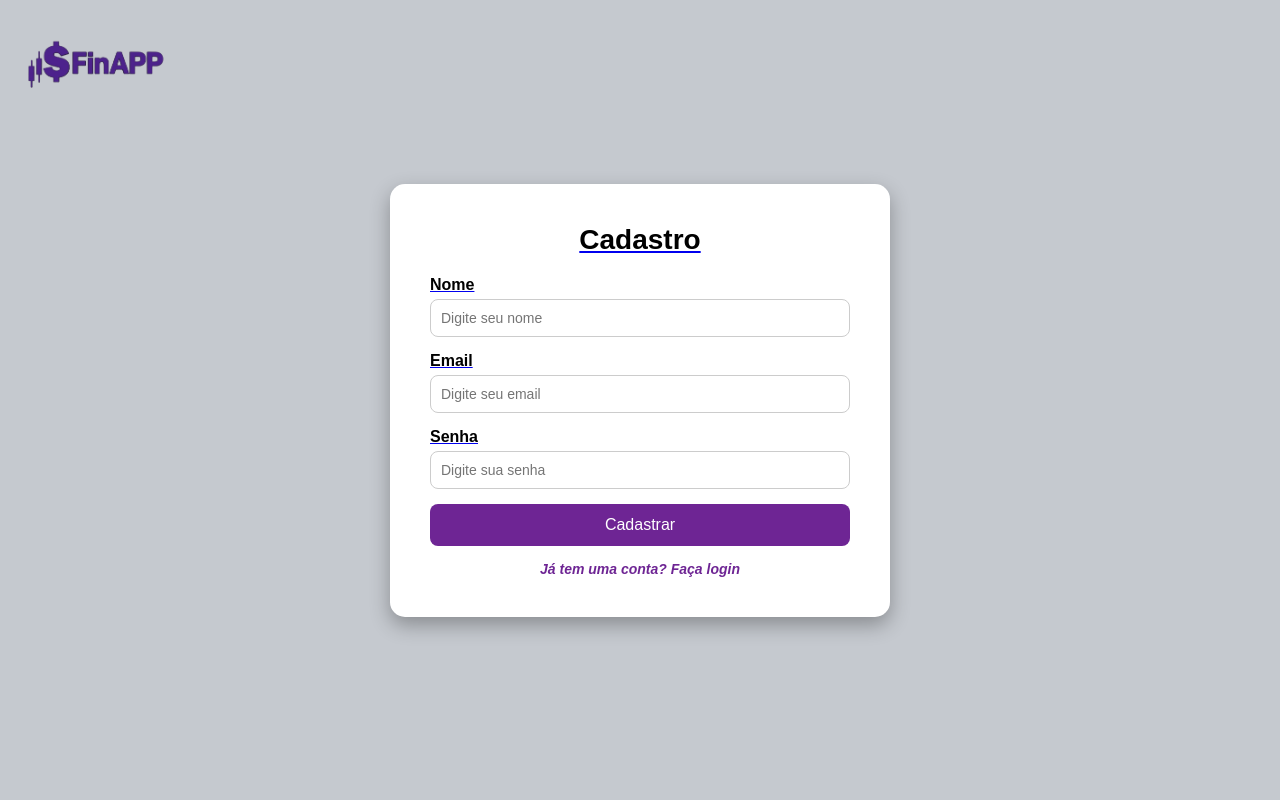
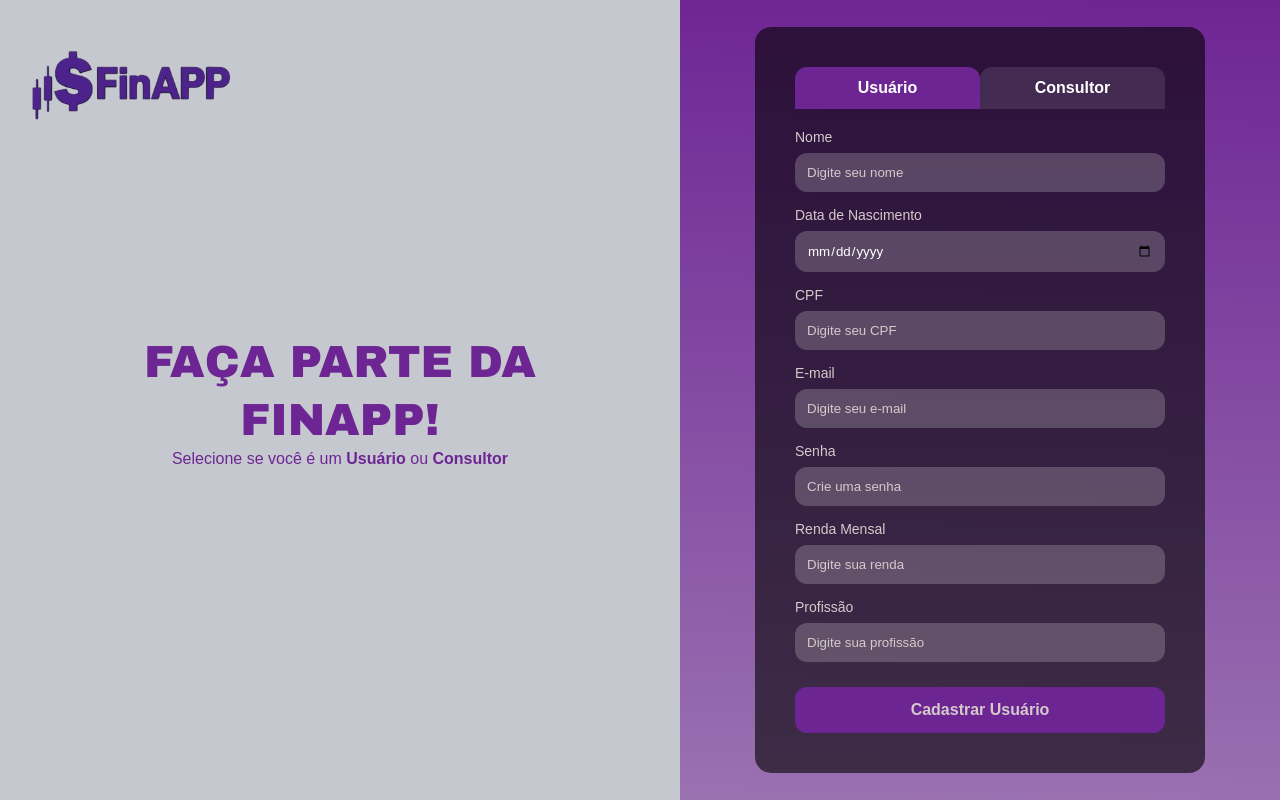
Before and after one commit to Viktor-Barros/FinApp, a Flask app: page /cadastro in a window 1280 px wide. Run offline with Flask 3, Linux system fonts and the light colour scheme.

Commit message:
tela inicial e cadastro pronta, falta integração com api

```diff
--- /dev/null
+++ b/FinApp/static/css/Cadastro.css
@@ -0,0 +1,72 @@
+.cadastro-container {
+  background: rgba(0, 0, 0, 0.6);
+  padding: 40px;
+  border-radius: 16px;
+  width: 100%;
+  max-width: 450px;
+  color: #d5caca;
+}
+
+.tabs {
+  display: flex;
+  margin-bottom: 20px;
+}
+
+.tab {
+  flex: 1;
+  padding: 12px;
+  text-align: center;
+  cursor: pointer;
+  border-radius: 12px 12px 0 0;
+  background: rgba(255,255,255,0.1);
+  color: #fff;
+  font-weight: bold;
+  transition: 0.3s;
+}
+
+.tab.active {
+  background: #6E2594;
+  color: #fff;
+}
+
+.tab-content {
+  display: none;
+}
+
+.tab-content.active {
+  display: block;
+}
+
+.cadastro-container label {
+  display: block;
+  margin-bottom: 8px;
+  font-size: 14px;
+  color: #d5caca;
+}
+
+.cadastro-container input {
+  width: 100%;
+  padding: 12px;
+  margin-bottom: 15px;
+  border: none;
+  border-radius: 12px;
+  background: rgba(255, 255, 255, 0.2);
+  color: #fff;
+}
+
+.cadastro-container input::placeholder {
+  color: #d5caca;
+}
+
+.cadastro-container button {
+  width: 100%;
+  padding: 14px;
+  border: none;
+  border-radius: 12px;
+  font-size: 16px;
+  cursor: pointer;
+  margin-top: 10px;
+  background: #6E2594;
+  color: #d5caca;
+  font-weight: bold;
+}
--- a/FinApp/static/css/index.css
+++ b/FinApp/static/css/index.css
@@ -1,85 +1,165 @@
+
     * {
       margin: 0;
       padding: 0;
       box-sizing: border-box;
-      font-family: "Arial", sans-serif;
+      font-family: Arial, sans-serif;
     }
 
     body {
-      background-color: #C5C9CF;
-      color: #c5c9cf;
+      height: 100vh;
       display: flex;
-      flex-direction: column;
-      min-height: 100vh;
-      overflow-y: scroll;
-      min-height: 100vh; /* garante ocupar a tela toda */
+      justify-content: center;
+      align-items: center;
+      background: linear-gradient(135deg, #C5C9CF, #000);
+      color: #6E2594;
     }
-
      .logo {
     position: absolute;
     top: 20px;
     left: 20px;
-      max-width: 150px;
+    max-width: 200px; /* diminui o tamanho */
     padding: 0;
     text-align: left;
 }
 
     .logo img {
-      width: 100%;
+    width: 110%;
     height: auto;
     display: block;
 }
 
 
-    main {
+    .container {
+      display: flex;
+      width: 100%;
+      height: 100%;
+    }
+
+    .parteEsquerda{
       flex: 1;
       display: flex;
       flex-direction: column;
       justify-content: center;
       align-items: center;
-      text-align: center;
-      flex: 1;
-      padding: 20px;
+      padding: 40px;
+      background: #C5C9CF;
     }
 
-    h1 {
-      font-family: opensans, sans-serif;
-      font-size: 2rem;
-      margin-bottom: 30px;
-      color: #000;
+    .parteEsquerda h1 {
+      font-size: 45px;
+      font-weight: bold;
+      line-height: 1.3;
+      color: #6e2594;
+      font-family: 'Arial Black', sans-serif;
+      text-align: center;
+    }
+
+    .botaoCadastro {
+      margin-top: 50px;
+      background: #6E2594;
+      color: #C5C9CF;
+      padding: 15px 28px;
+      border: none;
+      border-radius: 30px;
+      font-weight: bold;
+      cursor: pointer;
+    }
+
+    .parteDireita{
+      flex: 1;
+      background:linear-gradient(1deg, #9a71b1, #6e2594); ;
+      display: flex;
+      justify-content: center;
+      align-items: center;
+    }
+
+    .login-container {
+      background: rgba(0, 0, 0, 0.6);
+      padding: 40px;
+      border-radius: 16px;
+      width: 100%;
+      max-width: 350px;
+      color: #d5caca;
+    }
+
+    .login-container h2 {
+      font-size: 28px;
+      margin-bottom: 10px;
+      color: #d5caca;
+    }
+
+    .login-container p {
+      font-size: 14px;
+      margin-bottom: 20px;
+      color: #C5C9CF;
+    }
+    .login-container label {
+      display: block;
+      margin-bottom: 8px;
+      font-size: 16px;
+      color: #d5caca;
+      font-family: Arial, sans-serif;
+    }
+
+    .login-container input {
+      width: 100%;
+      padding: 12px;
+      margin-bottom: 15px;
+      border: none;
+      border-radius: 12px;
+      background: rgba(255, 255, 255, 0.2);
+      color: #fff;
+    }
+
+    .login-container input::placeholder {
+      color: #d5caca;
+    }
+
+    .login-container button {
+      width: 100%;
+      padding: 14px;
+      border: none;
+      border-radius: 12px;
+      font-size: 16px;
+      cursor: pointer;
+      margin-bottom: 12px;
+    }
+    .recuperarsenha-link a{
+      margin-bottom: 15px;
+      color: #d5caca;
+      padding: 10px;
+      width: 20% ;
+    }
+
+    .login-btn {
+      background: #6E2594;
+      color: #d5caca;
+      font-weight: bold;
+    }
+
+    .recuperarsenha-link a{
+      color: #d5caca;
+      text-decoration: none;
+      font-size: 14px;
+    }
+    .recuperarsenha-link button{
+      background: #6E2594;
+      border: none;
+      padding: 8px;
+      font: inherit;
+      cursor: pointer;
+      color: #6E2594;
+      text-decoration: underline;
     }
 
 
-    .index-container {
-      display: flex;
-      gap: 20px;
+    @media (max-width: 900px) {
+      .container {
+        flex-direction: column;
       }
-
-    button {
-      padding: 12px 30px;
-      font-size: 1rem;
-      font-weight: bold;
-      border: none;
-      border-radius: 8px;
-      cursor: pointer;
-      transition: transform 0.2s ease, background-color 0.3s ease;
+      .left-section, .right-section {
+        flex: unset;
+        height: 50%;
       }
-    .index-cadastro {
-      background-color: #6E2594;
-      color: #d5caca;
     }
-    .index-login {
-      background-color: #6E2594;
-      color: #d5caca;
-    }
-
-    .button:hover {
-      transform: scale(1.05);
-      opacity: 0.9;
-    }
-    .rodapé {
-      background: #C5C9CF;
-      color: #000;
-      text-align: center;
-      padding: 15px;
-    }
--- a/FinApp/static/css/loginCadastro.css
+++ /dev/null
@@ -1,150 +0,0 @@
-* {
-    margin: 0;
-    padding: 0;
-    box-sizing: border-box;
-    font-family: "Arial", sans-serif;
-  }
-
-  body {
-    background-color: #c5c9cf;
-    color: #c5c9cf;
-    display: flex;
-    flex-direction: column;
-    justify-content: center;
-    align-items: center;
-    min-height: 100vh;
-    overflow-y: auto;
-  }
-
-       .logo {
-      position: absolute;
-      top: 20px;
-      left: 20px;
-      max-width: 150px;
-      padding: 0;
-      text-align: left;
-}
-
-      .logo img {
-      width: 100%;
-      height: auto;
-      display: block;
-}
-
-  /* Container principal */
-  .container {
-    background: #fff;
-    padding: 40px;
-    border-radius: 15px;
-    box-shadow: 0 8px 20px rgba(0, 0, 0, 0.3);
-    width: 100%;
-    max-width: 500px;
-    text-align: center;
-    margin: auto;
-  }
-
-  /* Títulos */
-  h1, h2 {
-    color: #000;
-    margin-bottom: 20px;
-    font-size: 28px;
-  }
-
-  /* Parágrafos */
-  p, .paragrafo {
-    color: #000;
-    font-size: 18px;
-    font-weight: bold;
-    font-family: Arial, Helvetica, sans-serif;
-    text-align: center;
-    margin-bottom: 15px;
-  }
-
-  /* Animação balançante opcional */
-  @keyframes swing {
-    0%, 100% { transform: rotate(0deg); }
-    25% { transform: rotate(5deg); }
-    75% { transform: rotate(-5deg); }
-  }
-  .paragrafo {
-    display: inline-block;
-    animation: swing 1s infinite ease-in-out;
-  }
-
-  /* Labels */
-  label {
-    display: block;
-    text-align: left;
-    margin-bottom: 5px;
-    font-weight: bold;
-    color: #000;
-  }
-
-  /* Inputs */
-  input {
-    width: 100%;
-    padding: 10px;
-    margin-bottom: 15px;
-    border: 1px solid #ccc;
-    border-radius: 8px;
-    font-size: 14px;
-    font-family: Arial, Helvetica, sans-serif;
-  }
-
-  /* Botões */
-  button {
-    width: 100%;
-    padding: 12px;
-    background: #6e2594;
-    border: none;
-    border-radius: 8px;
-    color: #fff;
-    font-size: 16px;
-    cursor: pointer;
-    transition: background 0.3s;
-  }
-
-  button:hover {
-    background: #00ffea;
-  }
-
-  /* Links em formato de botão */
-  a.btn-link {
-    display: block;
-    width: 100%;
-    padding: 12px;
-    margin-top: 10px;
-    text-align: center;
-    background: #6e2594;
-    color: #fff;
-    text-decoration: none;
-    border-radius: 8px;
-    font-size: 16px;
-    transition: background 0.3s;
-  }
-
-  a.btn-link:hover {
-    background: #531c73;
-  }
-
-  /* Link abaixo do formulário */
-  .login-link {
-    font-style: italic;
-    color: #000;
-    margin-top: 15px;
-    font-size: 14px;
-  }
-
-  .login-link a {
-    color: #6e2594;
-    text-decoration: none;
-    font-weight: bold;
-  }
-
-  /* Rodapé (se desejar usar em outras páginas) */
-  .rodape, .rodapé {
-    background: #c5c9cf;
-    color: #000;
-    text-align: center;
-    padding: 15px;
-  }
--- a/FinApp/templates/cadastro.html
+++ b/FinApp/templates/cadastro.html
@@ -1,33 +1,99 @@
 <!DOCTYPE html>
-<html lang="pt-BR">
+<html lang="pt-br">
 <head>
-  <meta charset="UTF-8" />
-  <meta name="viewport" content="width=device-width, initial-scale=1.0" />
+  <meta charset="UTF-8">
+  <meta name="viewport" content="width=device-width, initial-scale=1.0">
   <title>Cadastro - FinAPP</title>
-  <link rel="stylesheet" href="{{ url_for('static', filename='css/loginCadastro.css') }}">
+  <link rel="stylesheet" href="index.css">
+  <link rel="stylesheet" href="Cadastro.css">
 </head>
 <body>
   <div class="logo">
-  <a href="{{ url_for('index') }}"><header><img src="{{ url_for('static', filename='css/logo.png') }}" alt="Logo"></div>
+    <a href="index.html"><header><img src="logo.png" alt=""></header></a>
+  </div>
 
   <div class="container">
-    <h2>Cadastro</h2>
-    <form action="/cadastro" method="POST">
-      <label for="nome">Nome</label>
-      <input type="text" id="nome" name="nome" placeholder="Digite seu nome" required />
+    <div class="parteEsquerda">
+      <h1>FAÇA PARTE DA FINAPP!</h1>
+      <p>Selecione se você é um <b>Usuário</b> ou <b>Consultor</b></p>
+    </div>
 
-      <label for="email">Email</label>
-      <input type="email" id="email" name="email" placeholder="Digite seu email" required />
+    <div class="parteDireita">
+      <div class="cadastro-container">
+        <div class="tabs">
+          <div class="tab active" data-tab="usuario">Usuário</div>
+          <div class="tab" data-tab="consultor">Consultor</div>
+        </div>
 
-      <label for="senha">Senha</label>
-      <input type="password" id="senha" name="senha" placeholder="Digite sua senha" required />
+        <!-- Aba Usuário -->
+        <div id="usuario" class="tab-content active">
+          <form action="#" method="post">
+            <label for="nome">Nome</label>
+            <input type="text" id="nome" placeholder="Digite seu nome" required>
 
-      <button type="submit">Cadastrar</button>
-    </form>
+            <label for="dataNasc">Data de Nascimento</label>
+            <input type="date" id="dataNasc" required>
 
-    <div class="login-link">
-      Já tem uma conta? <a href="{{ url_for('login') }}">Faça login</a>
+            <label for="cpf">CPF</label>
+            <input type="text" id="cpf" placeholder="Digite seu CPF" required>
+
+            <label for="emailUsuario">E-mail</label>
+            <input type="email" id="emailUsuario" placeholder="Digite seu e-mail" required>
+
+            <label for="senhaUsuario">Senha</label>
+            <input type="password" id="senhaUsuario" placeholder="Crie uma senha" required>
+
+            <label for="renda">Renda Mensal</label>
+            <input type="number" id="renda" placeholder="Digite sua renda" required>
+
+            <label for="profissao">Profissão</label>
+            <input type="text" id="profissao" placeholder="Digite sua profissão" required>
+
+            <button type="submit">Cadastrar Usuário</button>
+          </form>
+        </div>
+
+        <!-- Aba Consultor -->
+        <div id="consultor" class="tab-content">
+          <form action="#" method="post">
+            <label for="responsavel">Nome do Responsável</label>
+            <input type="text" id="responsavel" placeholder="Digite o nome do responsável" required>
+
+            <label for="empresa">Nome da Empresa</label>
+            <input type="text" id="empresa" placeholder="Digite o nome da empresa" required>
+
+            <label for="cnpj">CNPJ</label>
+            <input type="text" id="cnpj" placeholder="Digite o CNPJ" required>
+
+            <label for="ramo">Ramo da Empresa</label>
+            <input type="text" id="ramo" placeholder="Digite o ramo da empresa" required>
+
+            <label for="emailConsultor">E-mail Corporativo</label>
+            <input type="email" id="emailConsultor" placeholder="Digite o e-mail corporativo" required>
+
+            <label for="senhaConsultor">Senha</label>
+            <input type="password" id="senhaConsultor" placeholder="Crie uma senha" required>
+
+            <button type="submit">Cadastrar Consultor</button>
+          </form>
+        </div>
+      </div>
     </div>
   </div>
+
+  <script>
+    const tabs = document.querySelectorAll(".tab");
+    const contents = document.querySelectorAll(".tab-content");
+
+    tabs.forEach(tab => {
+      tab.addEventListener("click", () => {
+        tabs.forEach(t => t.classList.remove("active"));
+        contents.forEach(c => c.classList.remove("active"));
+
+        tab.classList.add("active");
+        document.getElementById(tab.dataset.tab).classList.add("active");
+      });
+    });
+  </script>
 </body>
 </html>
```
Also changed, not shown: FinApp/templates/index.html (+32 -17 lines). Lines whose indentation alone changed are shown as unchanged.
